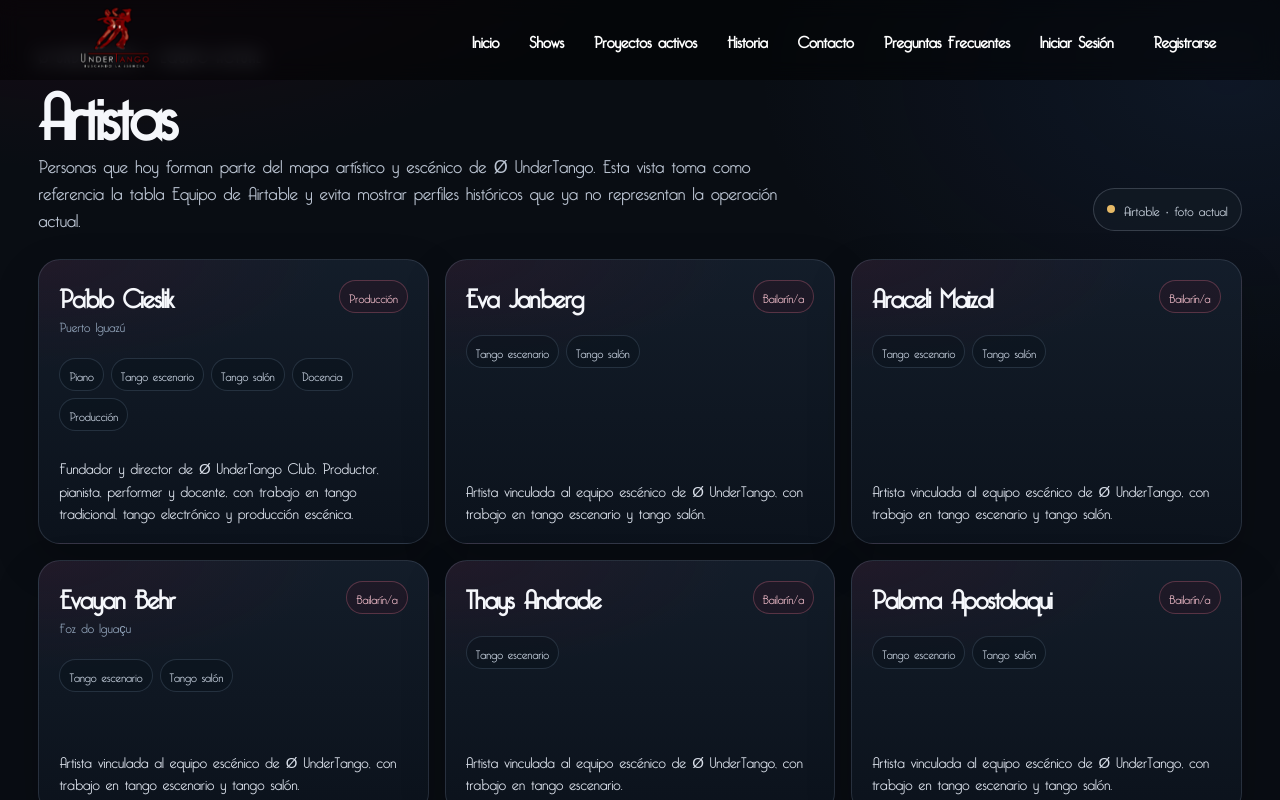
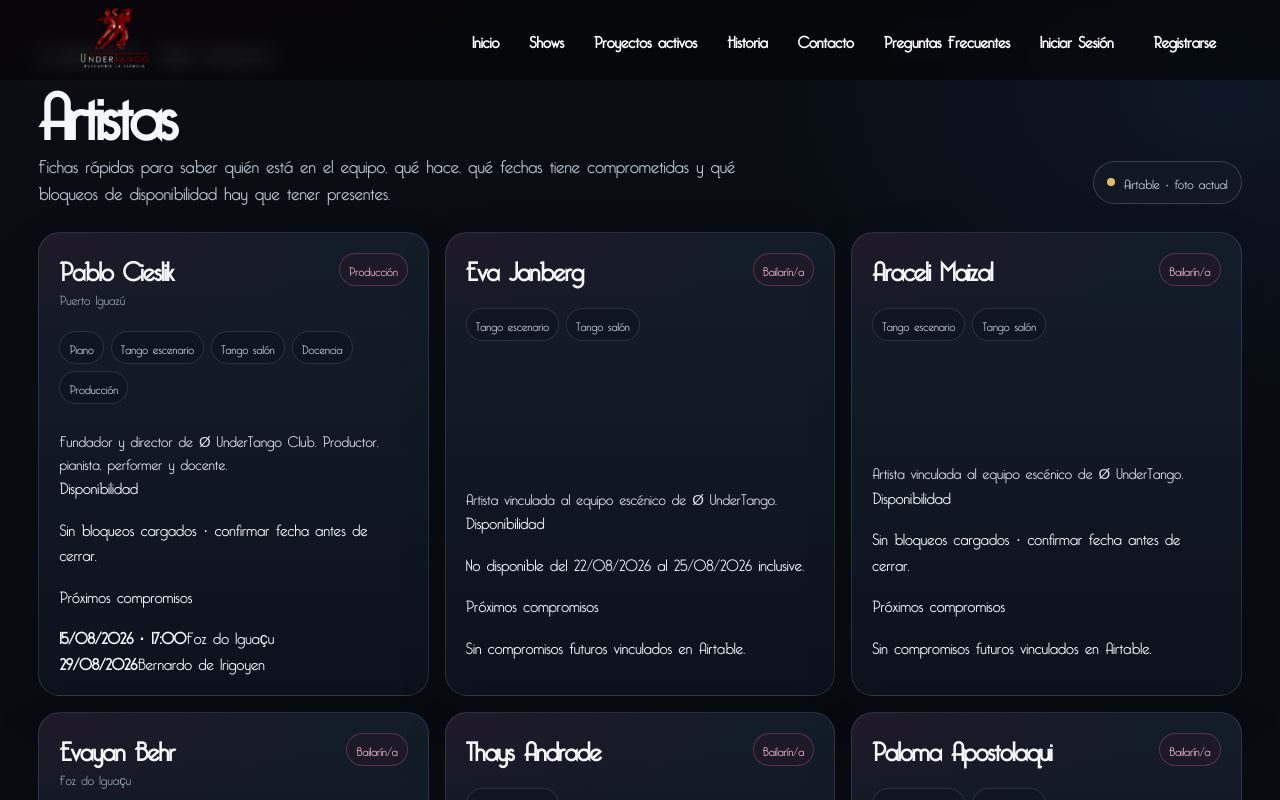
Before and after one commit to O-UnderTango-Club/UnderTangoWEBNextJS, a Next.js app: page /artistas in a window 1280 px wide. Shown: the top 800 px of the page. Built offline with nearby package versions, Linux system fonts and the light colour scheme.

Commit message:
Show artist availability and commitments

```diff
--- a/app/artistas/page.tsx
+++ b/app/artistas/page.tsx
@@ -5,12 +5,24 @@ import Header from "../components/header";
 import Footer from "../components/footer";
 import styles from "./artistas.module.css";
 
+type Commitment = {
+  id: string;
+  name: string;
+  date?: string;
+  time?: string;
+  place?: string;
+  product?: string;
+  status?: string;
+};
+
 type Artist = {
   id: string;
   name: string;
   role: string;
   locality?: string;
   skills: string[];
+  availability?: string;
+  commitments: Commitment[];
 };
 
 type Payload = {
@@ -20,17 +32,18 @@ type Payload = {
   updatedAt: string;
 };
 
-function publicDescription(artist: Artist) {
+function formatDate(value?: string) {
+  if (!value) return "Fecha a confirmar";
+  const [year, month, day] = value.split("-");
+  return `${day}/${month}/${year}`;
+}
+
+function description(artist: Artist) {
   if (artist.name === "Pablo Cieslik") {
-    return "Fundador y director de Ø UnderTango Club. Productor, pianista, performer y docente, con trabajo en tango tradicional, tango electrónico y producción escénica.";
+    return "Fundador y director de Ø UnderTango Club. Productor, pianista, performer y docente.";
   }
-
-  if (artist.role === "Docente") {
-    return `Bailarina y docente vinculada al trabajo artístico de Ø UnderTango, con experiencia en ${artist.skills.filter((skill) => skill !== "Docencia").join(" y ").toLowerCase() || "tango"}.`;
-  }
-
-  const danceSkills = artist.skills.join(" y ").toLowerCase();
-  return `Artista vinculada al equipo escénico de Ø UnderTango${danceSkills ? `, con trabajo en ${danceSkills}` : ""}.`;
+  if (artist.role === "Docente") return "Bailarina y docente vinculada al equipo artístico de Ø UnderTango.";
+  return "Artista vinculada al equipo escénico de Ø UnderTango.";
 }
 
 export default function ArtistasPage() {
@@ -50,17 +63,15 @@ export default function ArtistasPage() {
   return (
     <div className={styles.shell}>
       <Header />
-
       <main className={styles.main}>
         <div className={styles.hero}>
           <div>
-            <p className={styles.eyebrow}>Ø UnderTango · equipo actual</p>
+            <p className={styles.eyebrow}>Ø UnderTango · panel operativo</p>
             <h1 className={styles.title}>Artistas</h1>
             <p className={styles.subtitle}>
-              Personas que hoy forman parte del mapa artístico y escénico de Ø UnderTango. Esta vista toma como referencia la tabla Equipo de Airtable y evita mostrar perfiles históricos que ya no representan la operación actual.
+              Fichas rápidas para saber quién está en el equipo, qué hace, qué fechas tiene comprometidas y qué bloqueos de disponibilidad hay que tener presentes.
             </p>
           </div>
-
           <div className={styles.source}>
             <span className={payload?.live ? styles.dot : styles.snapshotDot} />
             {payload?.live ? "Airtable en vivo" : "Airtable · foto actual"}
@@ -82,21 +93,42 @@ export default function ArtistasPage() {
               </div>
 
               <div className={styles.skills}>
-                {artist.skills.map((skill) => (
-                  <span key={skill} className={styles.skill}>{skill}</span>
-                ))}
+                {artist.skills.map((skill) => <span key={skill} className={styles.skill}>{skill}</span>)}
               </div>
 
-              <p className={styles.description}>{publicDescription(artist)}</p>
+              <p className={styles.description}>{description(artist)}</p>
+
+              <div className={styles.operationalBlock}>
+                <p className={styles.blockLabel}>Disponibilidad</p>
+                <p className={artist.availability ? styles.availabilityWarning : styles.availabilityOk}>
+                  {artist.availability || "Sin bloqueos cargados · confirmar fecha antes de cerrar."}
+                </p>
+              </div>
+
+              <div className={styles.operationalBlock}>
+                <p className={styles.blockLabel}>Próximos compromisos</p>
+                {artist.commitments.length ? (
+                  <div className={styles.commitments}>
+                    {artist.commitments.map((item) => (
+                      <div key={item.id} className={styles.commitment}>
+                        <strong>{formatDate(item.date)}{item.time ? ` · ${item.time}` : ""}</strong>
+                        <span>{item.place || item.name}</span>
+                        {item.product && <small>{item.product}</small>}
+                      </div>
+                    ))}
+                  </div>
+                ) : (
+                  <p className={styles.noCommitments}>Sin compromisos futuros vinculados en Airtable.</p>
+                )}
+              </div>
             </article>
           ))}
         </div>
 
         <p className={styles.note}>
-          La página pública sólo usa nombre, rol, localidad y habilidades. Las notas internas de disponibilidad, evaluaciones y coordinación permanecen dentro de Airtable y no se publican.
+          Esta vista sólo expone información operativa segura. Evaluaciones personales, conversaciones internas y notas sensibles siguen dentro de Airtable.
         </p>
       </main>
-
       <Footer />
     </div>
   );
```
